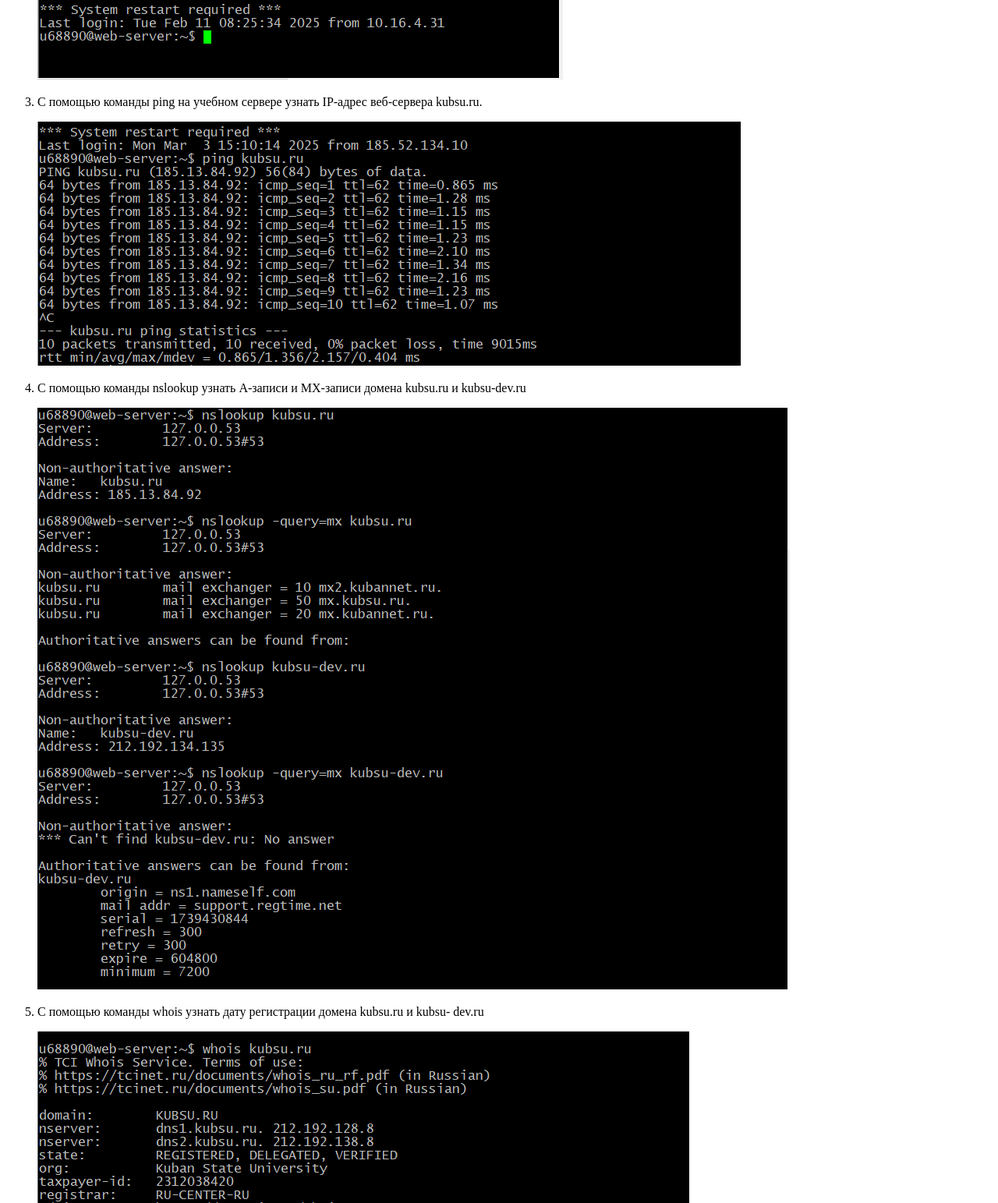
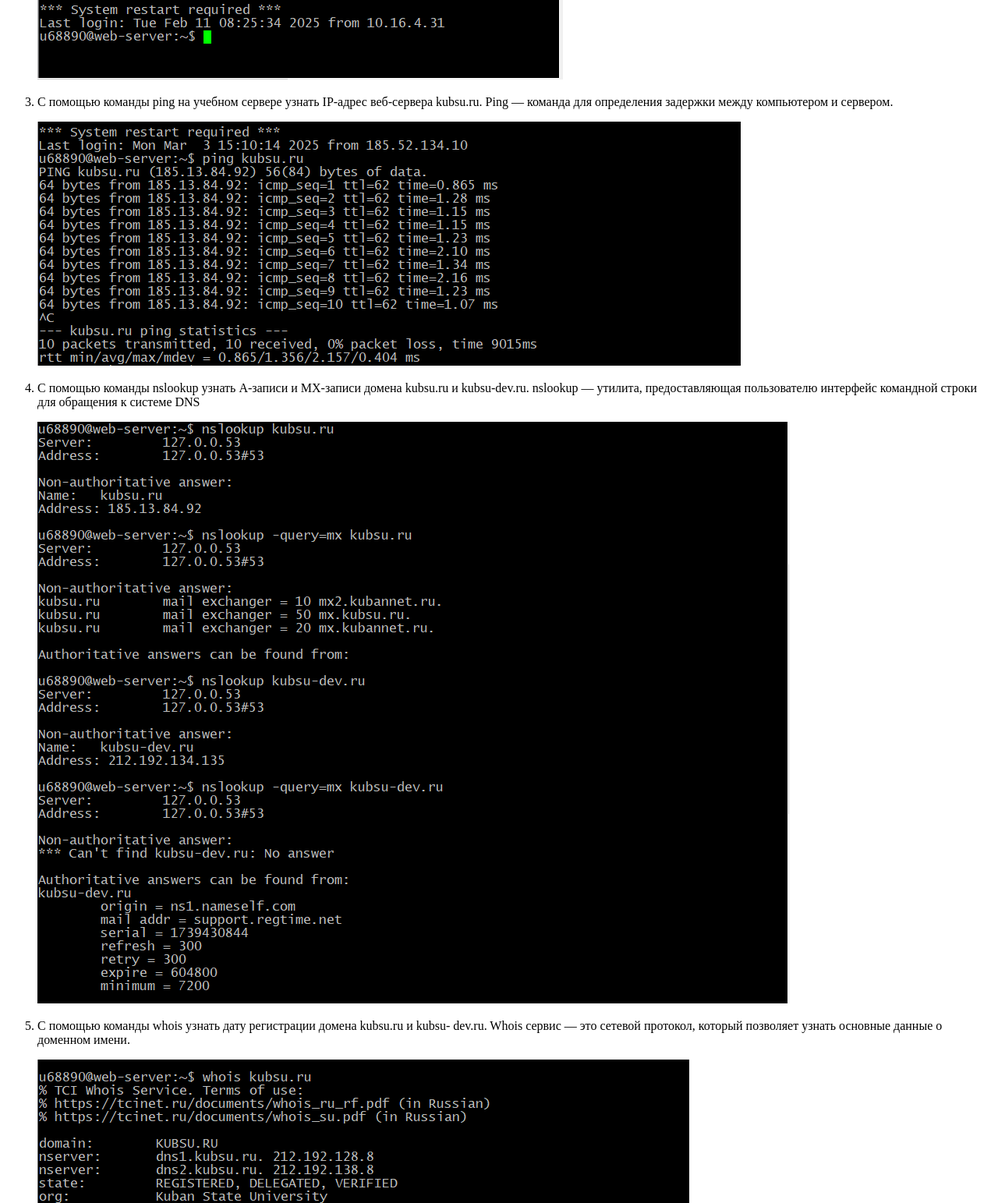
Before and after one commit to ginger785/back1, a plain HTML site: page index.html in a window 1280 px wide. Shown: the part 1180-2723 px from the top of the page at 78% size. Drawn offline with Linux system fonts and the light colour scheme.

Commit message:
Update index.html

```diff
--- a/index.html
+++ b/index.html
@@ -10,7 +10,7 @@
     <ol>
         <li>
             <p>Подключение к серверу kubsu-dev.ru по SSH с помощью клиента
-                Putty.</p>
+                Putty. </p>
             <img src="Screenshot_1.PNG">
         </li>
         <li>
@@ -19,17 +19,18 @@
         </li>
         <li>
             <p>С помощью команды ping на учебном сервере узнать IP-адрес веб-сервера
-                kubsu.ru.</p>
+                kubsu.ru. Ping — команда для определения задержки между компьютером и сервером.</p>
             <img src="Screenshot_3.PNG">
         </li>
         <li>
             <p>С помощью команды nslookup узнать A-записи и MX-записи домена kubsu.ru и
-                kubsu-dev.ru</p>
+                kubsu-dev.ru. nslookup — утилита, предоставляющая пользователю интерфейс
+                командной строки для обращения к системе DNS</p>
             <img src="Screenshot_4.PNG">
         </li>
         <li>
             <p>С помощью команды whois узнать дату регистрации домена kubsu.ru и kubsu-
-                dev.ru</p>
+                dev.ru. Whois сервис — это сетевой протокол, который позволяет узнать основные данные о доменном имени.</p>
             <img src="Screenshot_5.PNG">
         </li>
         <li>
```
